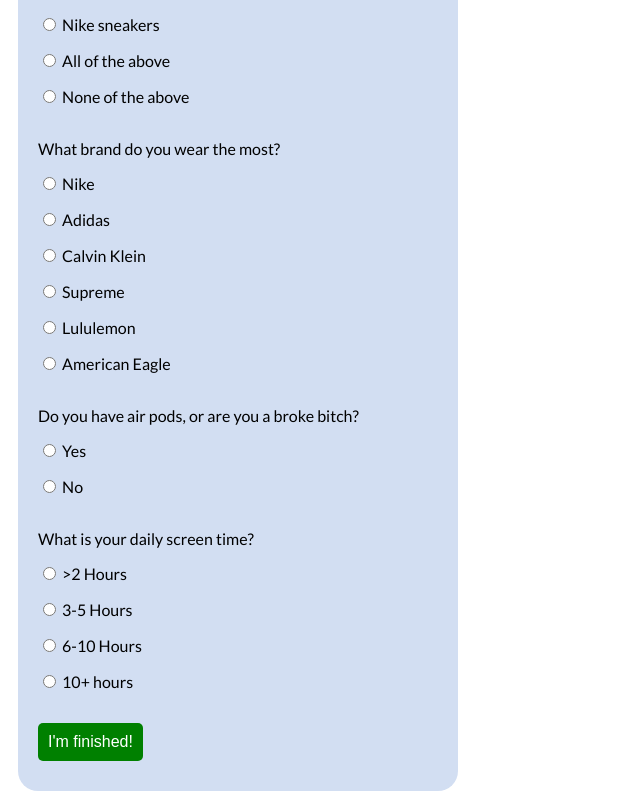
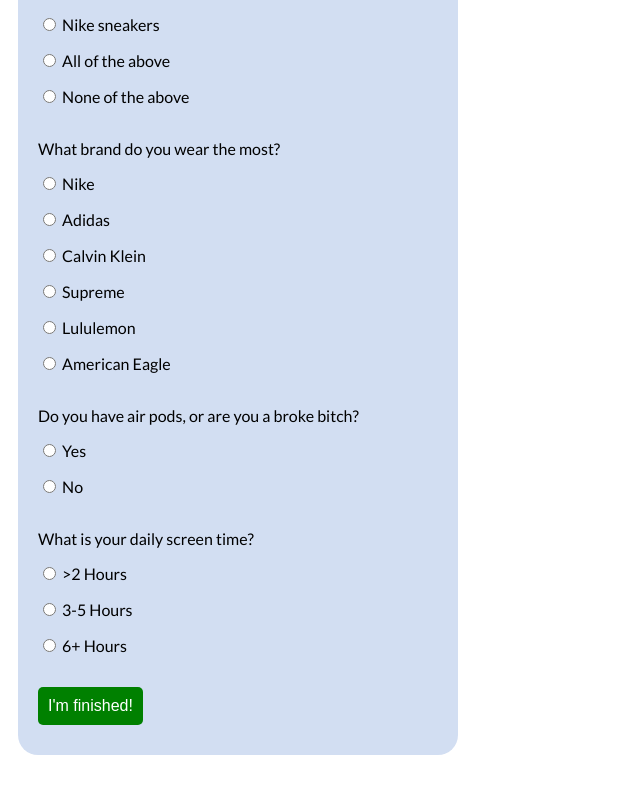
Before and after one commit to joemeyer03/Thot-Quiz, a plain HTML site: page index.html in a window 1280 px wide. Shown: the part 1580-2371 px from the top of the page, without its empty margins (0-640 px from the left). After the commit the page ends 2335 px from the top, so only its background shows below. Drawn offline with Linux system fonts and the light colour scheme.

Commit message:
Update index.html

```diff
--- a/index.html
+++ b/index.html
@@ -79,11 +79,10 @@
 <input type = "radio" id = "mc" name = "question11" value = "Yes"> Yes<br>
 <input type = "radio" id = "mc" name = "question11" value = "No"> No<br>
 
- <p class = "questions">What is your daily screen time?</p>
+<p class = "questions">What is your daily screen time?</p>
 <input type = "radio" id = "mc" name = "question12" value = "2"> >2 Hours<br>
 <input type = "radio" id = "mc" name = "question12" value = "3"> 3-5 Hours<br>
-<input type = "radio" id = "mc" name = "question12" value = "5"> 6-10 Hours<br>
-<input type = "radio" id = "mc" name = "question12" value = "10"> 10+ hours<br>
+<input type = "radio" id = "mc" name = "question12" value = "6"> 6+ Hours<br>
 
 <input id = "button" type = "button" value = "I'm finished!" onclick = "check();">
 
```
